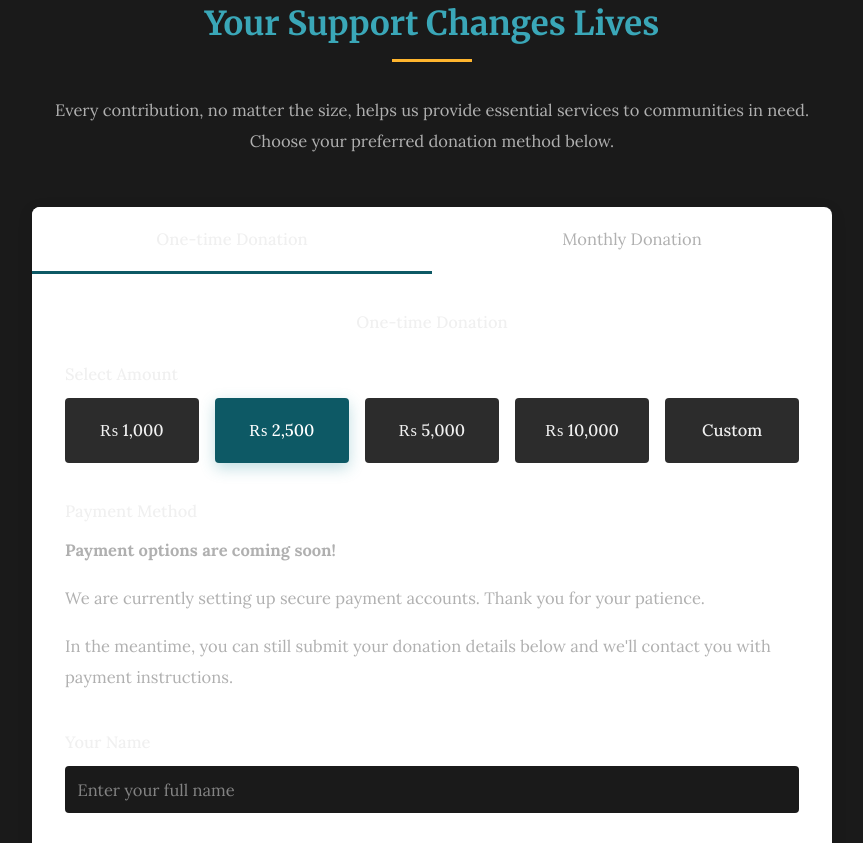
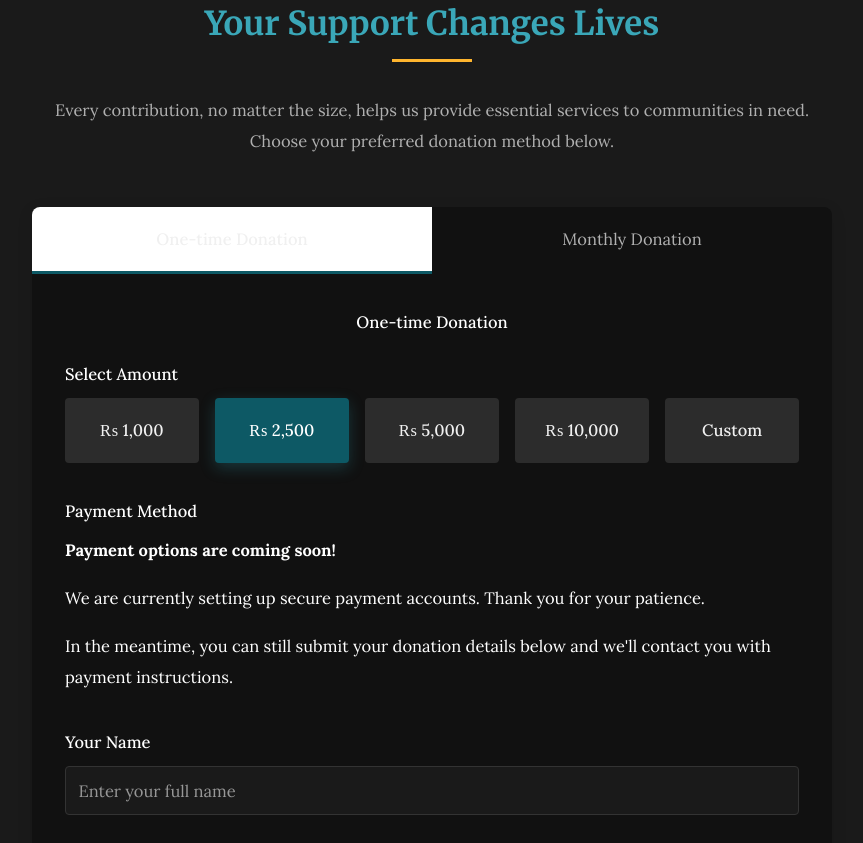
Before and after one commit to nashrfoundation/nashrfoundation.github.io, a plain HTML site: page donate.html in a window 1280 px wide. Shown: the part 527-1370 px from the top of the page, without its empty margins (208-1071 px from the left). Drawn offline with Linux system fonts and the light colour scheme.

Commit message:
Update styles.css
Signed-off-by: Muhammad Rayan Asim <mrayanasim09@gmail.com>

```diff
--- a/styles.css
+++ b/styles.css
@@ -1135,3 +1135,28 @@ footer {
     height: 72px;
   }
 }
+/* === Donation Form Dark Mode === */
+.donation-form-container {
+  background-color: #111 !important;
+  color: #fff !important;
+}
+
+.donation-form-container label,
+.donation-form-container p,
+.donation-form-container .form-group label,
+.donation-form-container .payment-details {
+  color: #fff !important;
+}
+
+.donation-form-container input,
+.donation-form-container textarea,
+.donation-form-container select {
+  background-color: #1a1a1a !important;
+  color: #fff !important;
+  border: 1px solid #333;
+}
+
+.donation-form-container input::placeholder,
+.donation-form-container textarea::placeholder {
+  color: #ccc;
+}
```
